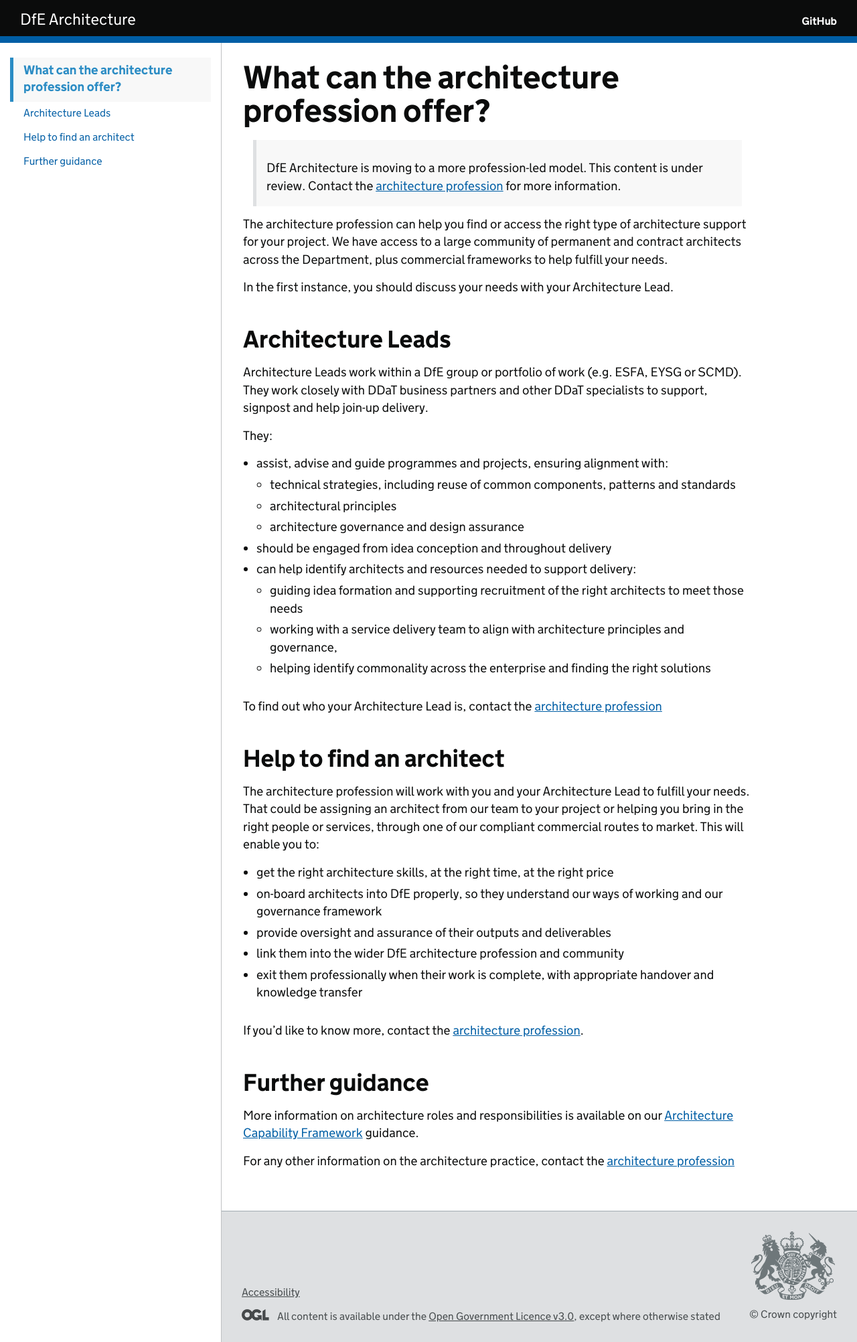
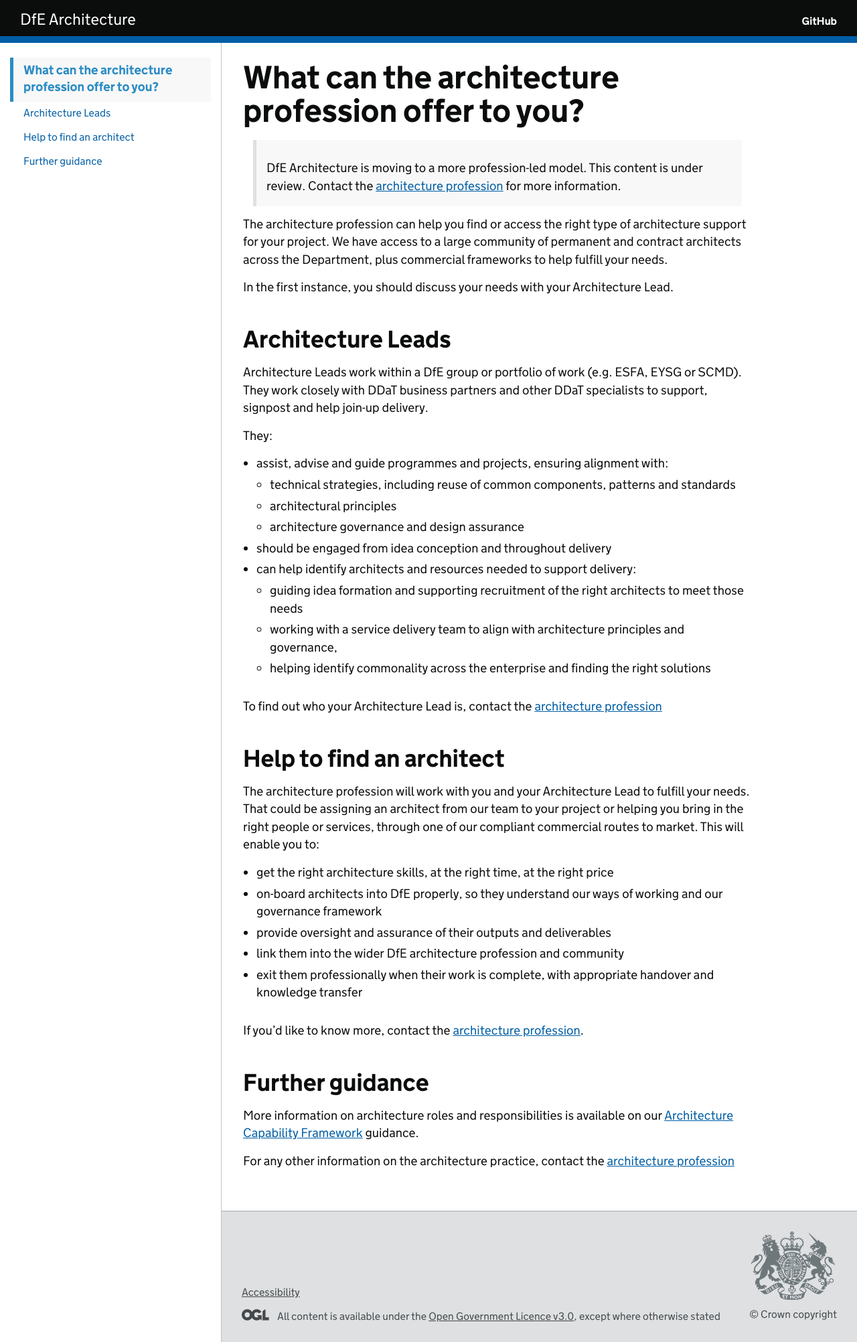
Before and after one commit to DFE-Digital/architecture, a Jekyll site: the page built from profession/our-profession-offer.md, in a window 1280 px wide. Shown: the whole page at 67% size. Built offline with Jekyll 4.4.1, drawn with Linux system fonts in a browser that asks for light colours; our own code applies the rules of GitHub Pages for plain Markdown files.

Commit message:
Update our-profession-offer.md
Updated the page header again, so it was better

```diff
--- a/profession/our-profession-offer.md
+++ b/profession/our-profession-offer.md
@@ -3,7 +3,7 @@ category: Offer
 expires: 2020-12-01
 ---
 
-# What can the architecture profession offer?
+# What can the architecture profession offer to you?
 
 > DfE Architecture is moving to a more profession-led model. This content is under review. Contact the [architecture profession](mailto:architecture.profession@education.gov.uk) for more information.
 
```
